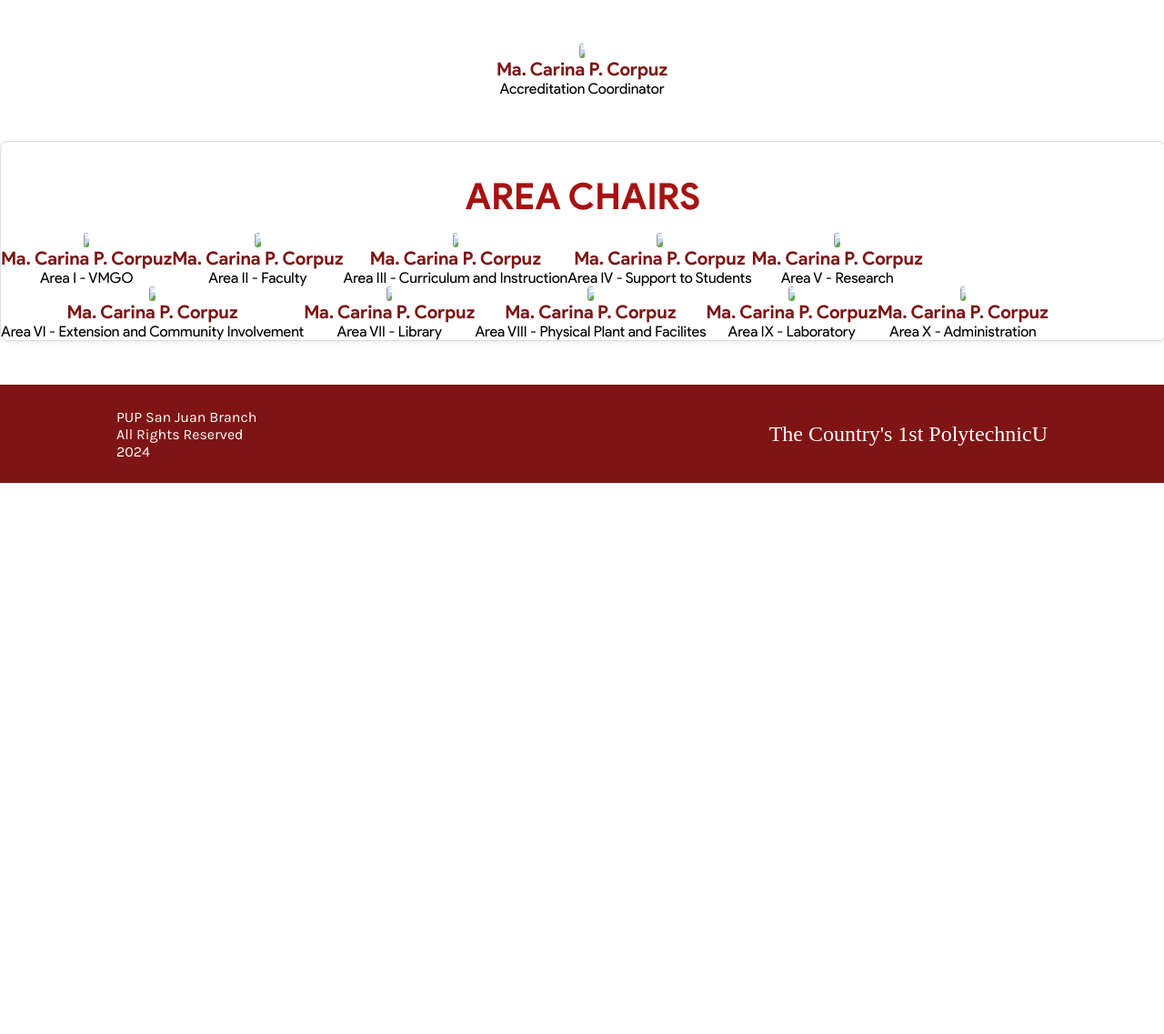
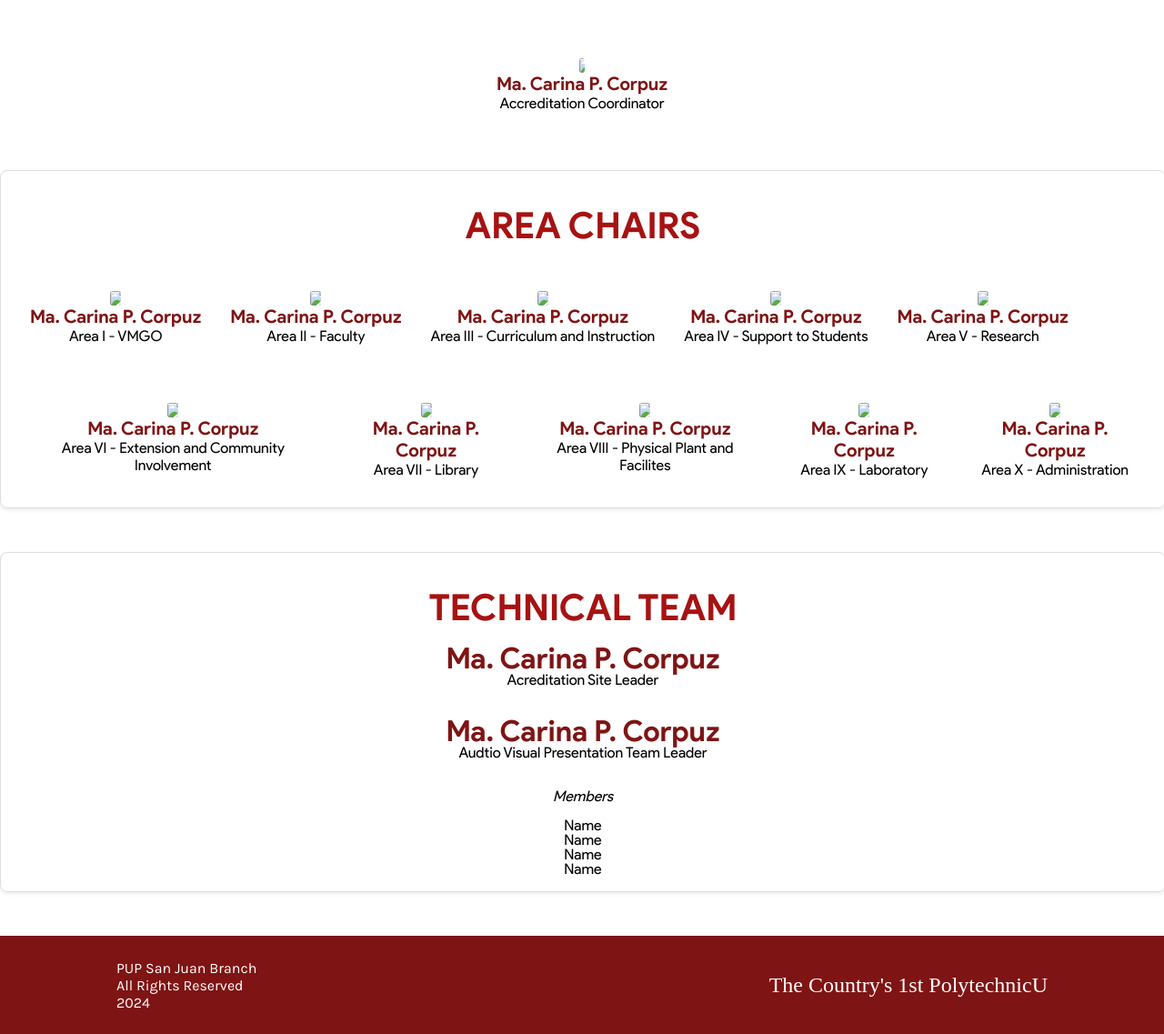
Before and after one commit to SKILLED-ISSUE/UNIV-WEBSITE, a PHP site: page /navigation/local-task-force.php in a window 1280 px wide. Shown: the part 297-1434 px from the top of the page at 91% size. Before the commit the page ends 828 px from the top, so only its background shows below. Run offline with PHP 8.4, Linux system fonts and the light colour scheme; style sheets or scripts are compiled from the project's sources; some libraries are stand-ins or nearby versions; some web fonts are replaced.

Commit message:
Technical Team nalang kulang sa local task force

```diff
--- a/navigation/about-style.css
+++ b/navigation/about-style.css
@@ -38,15 +38,19 @@
 
 .profile-container {
   flex-direction: column;
-  align-items: center; }
+  align-items: center;
+  margin: 1em; }
   .profile-container .pointers {
     align-items: center;
     flex-direction: column; }
     .profile-container .pointers #overview-image {
       max-width: 40%; }
+    .profile-container .pointers #area-image {
+      max-width: 75%; }
   .profile-container .overview-programs {
     flex-direction: column;
-    align-items: center; }
+    align-items: center;
+    text-align: center; }
     .profile-container .overview-programs #their-name {
       font-family: "Product Sans Bold", sans-serif;
       font-size: 1.25rem;
@@ -55,6 +59,7 @@
       font-size: 1rem; }
 
 .areas {
-  margin: 1em, 1em, 1em, 1em; }
+  margin: 1em;
+  max-height: 15em; }
 
 /*# sourceMappingURL=about-style.css.map */
--- a/navigation/about-style.scss
+++ b/navigation/about-style.scss
@@ -56,16 +56,21 @@
 .profile-container {
   flex-direction: column;
   align-items: center;
+  margin: 1em;
   .pointers{
     align-items:center;
     flex-direction: column;
     #overview-image {
       max-width: 40%;
     }
+    #area-image {
+      max-width: 75%;
+    }
   }
   .overview-programs {
     flex-direction: column;
     align-items: center;
+    text-align: center;
     #their-name{
       font-family: "Product Sans Bold", sans-serif;
       font-size: 1.25rem;
@@ -78,5 +83,6 @@
 }
 
 .areas {
-  margin: 1em, 1em, 1em, 1em;
+  margin: 1em;
+  max-height: 15em;
 }
--- a/navigation/local-task-force.php
+++ b/navigation/local-task-force.php
@@ -43,7 +43,7 @@
 	    <div class="areas">
       	  	<div class="profile-container">
           	  <section class="pointers">
-            		<img id="overview-image" class="fade-in" src="https://via.placeholder.com/800x700?text=Placeholder" />
+            	    <img id="area-image" class="fade-in" src="https://via.placeholder.com/800x700?text=Placeholder" />
             	  </section>
             	<div class="main-contents">
             	  <section class="overview-programs">
@@ -54,7 +54,7 @@
       	    </div>
       	  	<div class="profile-container">
           	  <section class="pointers">
-            		<img id="overview-image" class="fade-in" src="https://via.placeholder.com/800x700?text=Placeholder" />
+          	    <img id="area-image" class="fade-in" src="https://via.placeholder.com/800x700?text=Placeholder" />
           	  </section>
           	<div class="main-contents">
           	  <section class="overview-programs">
@@ -65,7 +65,7 @@
       	    </div>
       	  	<div class="profile-container">
           	  <section class="pointers">
-            		<img id="overview-image" class="fade-in" src="https://via.placeholder.com/800x700?text=Placeholder" />
+          	    <img id="area-image" class="fade-in" src="https://via.placeholder.com/800x700?text=Placeholder" />
           	  </section>
           	<div class="main-contents">
           	  <section class="overview-programs">
@@ -76,7 +76,7 @@
       	    </div>
       	  	<div class="profile-container">
           	  <section class="pointers">
-            		<img id="overview-image" class="fade-in" src="https://via.placeholder.com/800x700?text=Placeholder" />
+          	    <img id="area-image" class="fade-in" src="https://via.placeholder.com/800x700?text=Placeholder" />
           	  </section>
           	<div class="main-contents">
           	  <section class="overview-programs">
@@ -87,7 +87,7 @@
       	    </div>
       	  	<div class="profile-container">
           	  <section class="pointers">
-            		<img id="overview-image" class="fade-in" src="https://via.placeholder.com/800x700?text=Placeholder" />
+          	    <img id="area-image" class="fade-in" src="https://via.placeholder.com/800x700?text=Placeholder" />
           	  </section>
           	<div class="main-contents">
           	  <section class="overview-programs">
@@ -100,7 +100,7 @@
 	  <div class="areas">
    	    <div class="profile-container">
    	      <section class="pointers">
-            		<img id="overview-image" class="fade-in" src="https://via.placeholder.com/800x700?text=Placeholder" />
+     	        <img id="area-image" class="fade-in" src="https://via.placeholder.com/800x700?text=Placeholder" />
    	      </section>
    	      <div class="main-contents">
      	        <section class="overview-programs">
@@ -111,7 +111,7 @@
       	    </div>
       	    <div class="profile-container">
               <section class="pointers">
-            		<img id="overview-image" class="fade-in" src="https://via.placeholder.com/800x700?text=Placeholder" />
+                <img id="area-image" class="fade-in" src="https://via.placeholder.com/800x700?text=Placeholder" />
               </section>
               <div class="main-contents">
             	<section class="overview-programs">
@@ -122,7 +122,7 @@
       	    </div>
       	    <div class="profile-container">
               <section class="pointers">
-            		<img id="overview-image" class="fade-in" src="https://via.placeholder.com/800x700?text=Placeholder" />
+                <img id="area-image" class="fade-in" src="https://via.placeholder.com/800x700?text=Placeholder" />
               </section>
               <div class="main-contents">
                 <section class="overview-programs">
@@ -133,7 +133,7 @@
       	    </div>
       	    <div class="profile-container">
               <section class="pointers">
-            		<img id="overview-image" class="fade-in" src="https://via.placeholder.com/800x700?text=Placeholder" />
+                <img id="area-image" class="fade-in" src="https://via.placeholder.com/800x700?text=Placeholder" />
               </section>
               <div class="main-contents">
                 <section class="overview-programs">
@@ -144,7 +144,7 @@
       	    </div>
       	    <div class="profile-container">
               <section class="pointers">
-            		<img id="overview-image" class="fade-in" src="https://via.placeholder.com/800x700?text=Placeholder" />
+                <img id="area-image" class="fade-in" src="https://via.placeholder.com/800x700?text=Placeholder" />
               </section>
               <div class="main-contents">
                 <section class="overview-programs">
@@ -155,6 +155,26 @@
       	    </div>
           </div>
         </div>
+        <div class="card">
+            <div class="card-header">
+                TECHNICAL TEAM
+            </div>
+            <div class="card-body">
+                <div class="fade-in" id="their-name">Ma. Carina P. Corpuz</div>
+                <div id="their-area">Acreditation Site Leader</div>
+		<br></br>
+               <!--<p id="p2">PUP: Pambansang Politeknikong Unibersidad</p>-->
+                <div class="fade-in" id="their-name">Ma. Carina P. Corpuz</div>
+		<div id="their-area">Audtio Visual Presentation Team Leader</div>
+		<br></br>
+                <p id="p2">Members</p>
+		<div id="their-area">Name</div>
+		<div id="their-area">Name</div>
+		<div id="their-area">Name</div>
+		<div id="their-area">Name</div>
+            </div>
+
+        </div>
     </section>
 
     <?php include('../assets/static-html/footer.html'); ?>
```
Also changed, not shown: 1 other file. Lines whose indentation alone changed are shown as unchanged.
